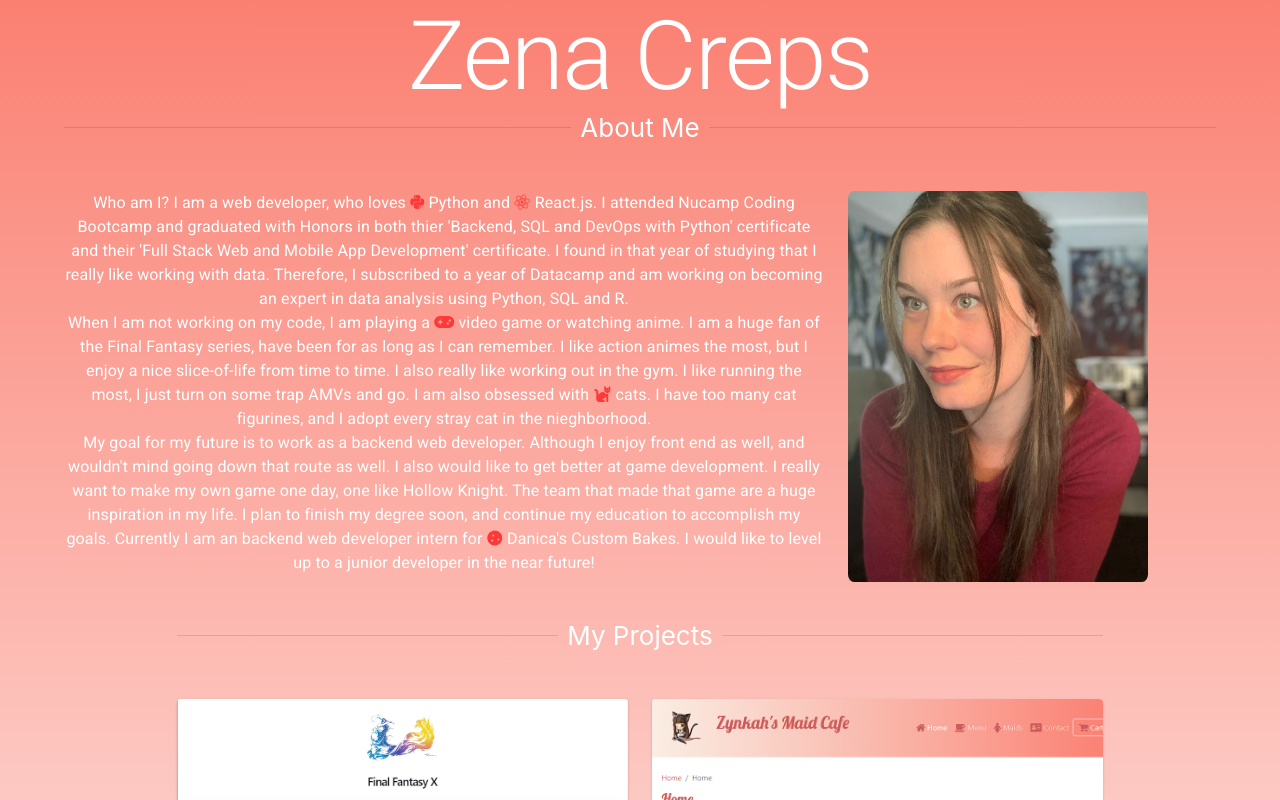
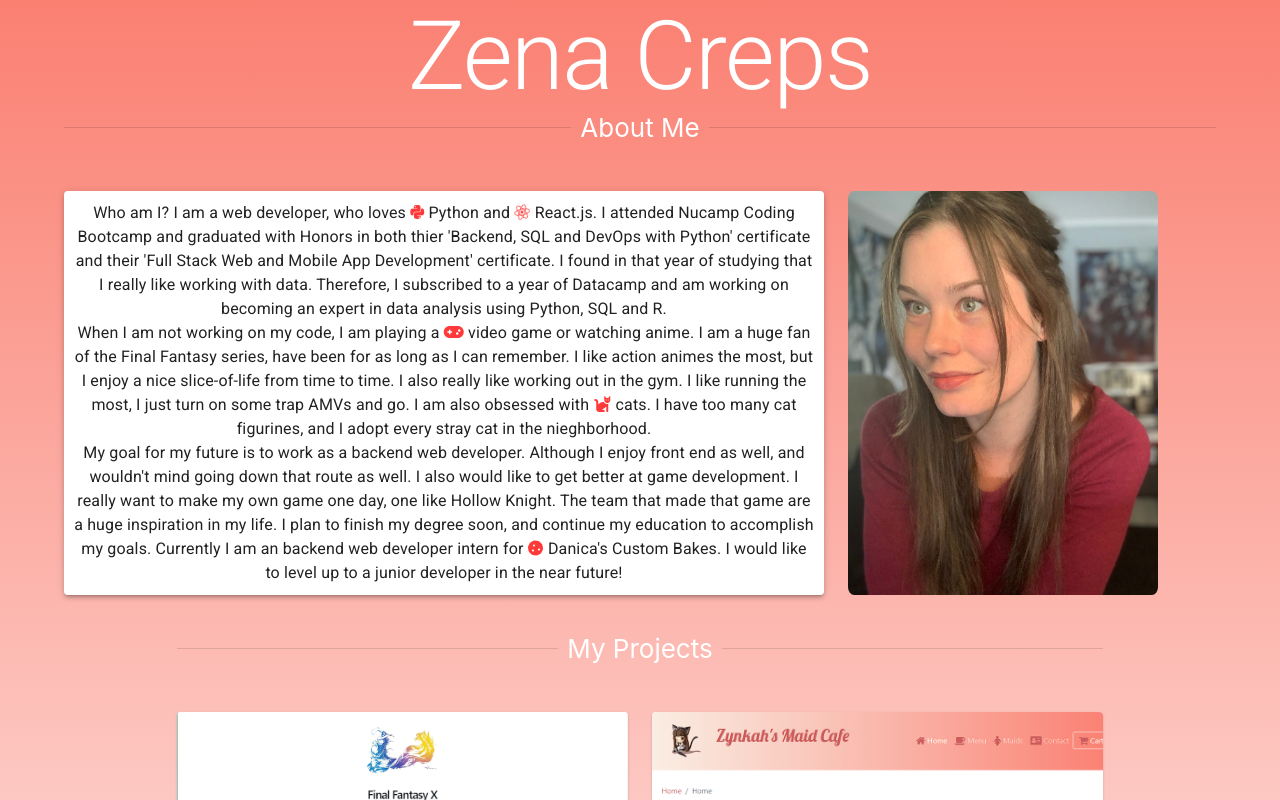
Before and after one commit to Zynkah/Portfolio, a React (Create React App) app: page / in a window 1280 px wide. Shown: the top 800 px of the page. Built offline with nearby package versions, Linux system fonts and the light colour scheme.

Commit message:
Paper Added

```diff
--- a/src/components/Bio.js
+++ b/src/components/Bio.js
@@ -1,5 +1,6 @@
 import { Typography, Divider, Container } from "@mui/material";
 import Grid from "@mui/material/Grid";
+import Paper from "@mui/material/Paper";
 
 const Bio = () => {
   return (
@@ -7,6 +8,7 @@ const Bio = () => {
       <Divider>About Me</Divider>
       <Grid container spacing={3} marginTop={3}>
         <Grid item xs={8}>
+          <Paper elevation={3} sx={{padding:'10px'}}>
           <Typography variant="body1">
             Who am I? I am a web developer, who loves{" "}
             <i class="fa-brands fa-python" /> Python and{" "}
@@ -39,6 +41,7 @@ const Bio = () => {
             Custom Bakes. I would like to level up to a junior developer in the
             near future!
           </Typography>
+          </Paper>
         </Grid>
 
         <Grid item xs={3}>
@@ -46,8 +49,8 @@ const Bio = () => {
             className="profile"
             src="/img/Me.png"
             alt="Zena"
-            width="300"
-            height="391"
+            width="310"
+            height="404"
           />
         </Grid>
       </Grid>
```
